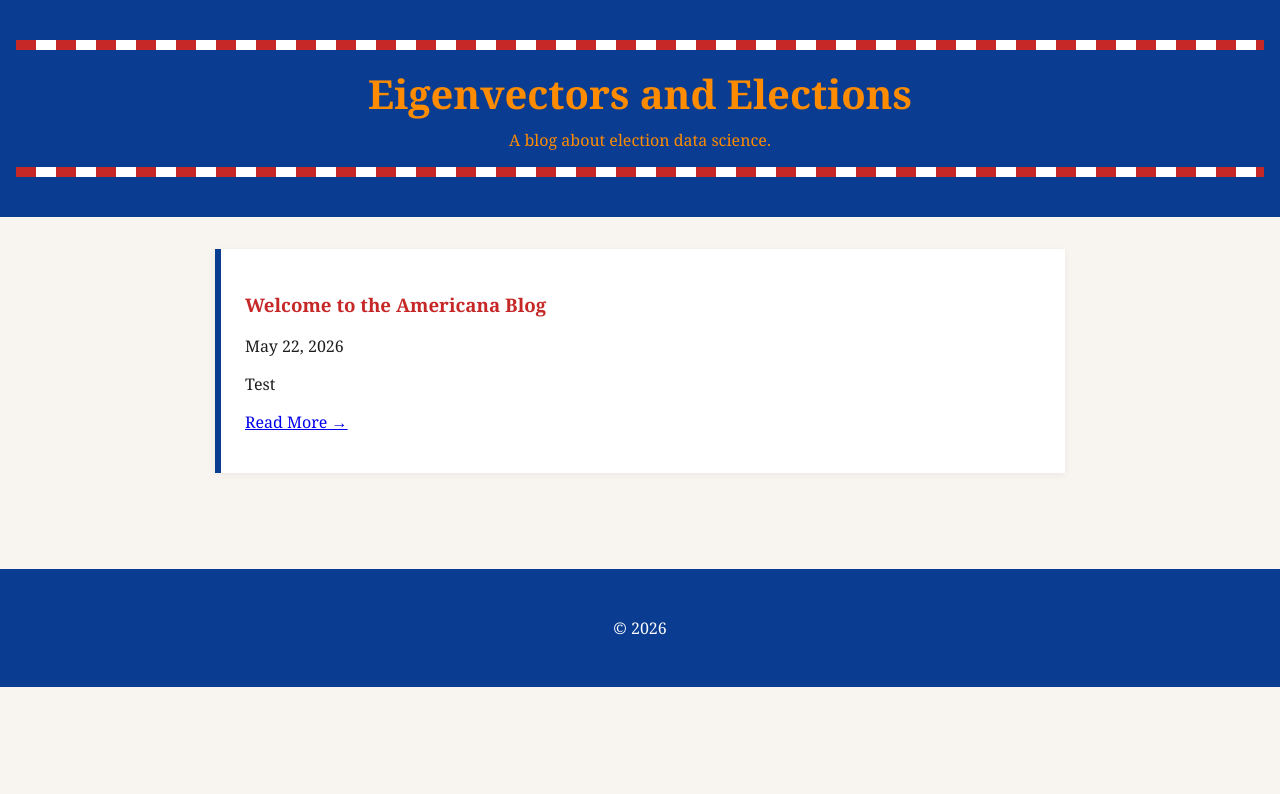
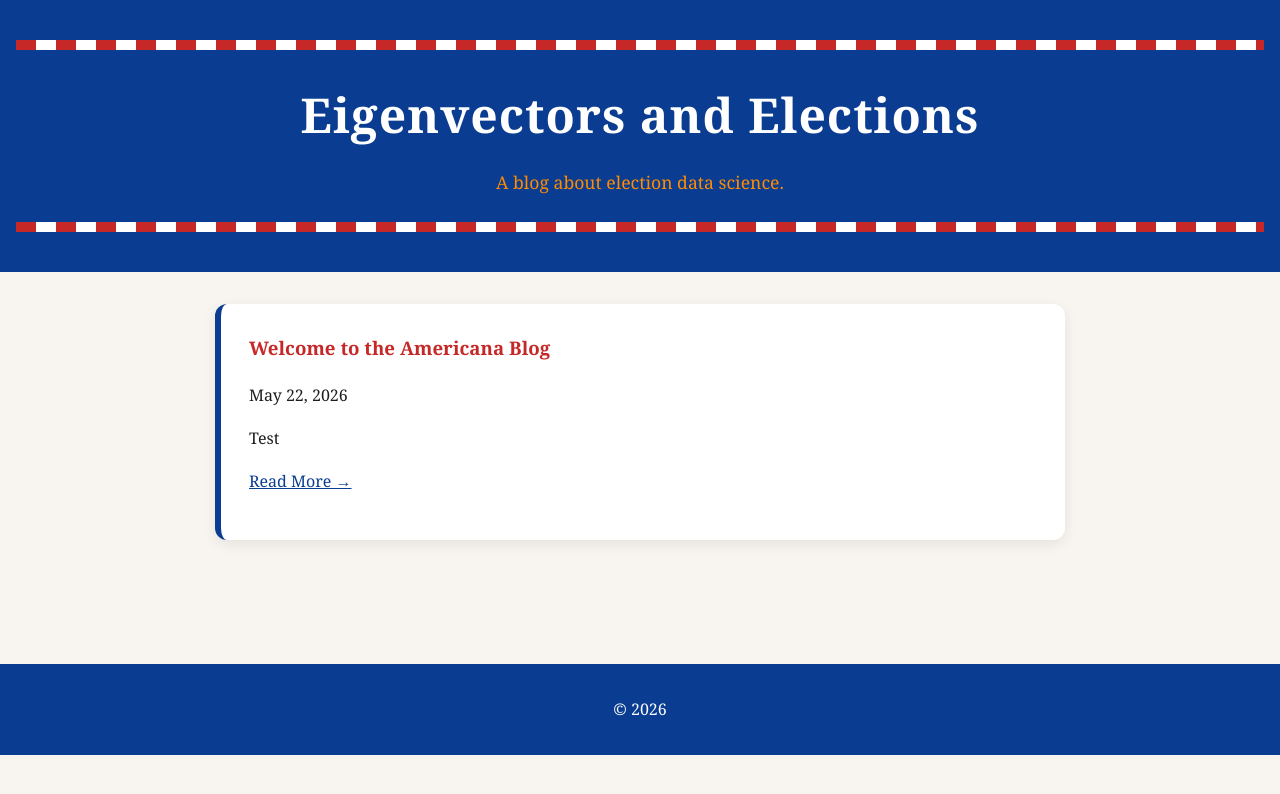
Before and after one commit to luccac19/eigenvectors, a Jekyll site: the page built from index.html, in a window 1280 px wide. Shown: the top 794 px of the page. Built offline with Jekyll 4.4.1, drawn with Linux system fonts in a browser that asks for light colours.

Commit message:
Update style.css

```diff
--- a/assets/style.css
+++ b/assets/style.css
@@ -3,18 +3,19 @@ body {
   font-family: Georgia, serif;
   background: #f8f5f0;
   color: #1d1d1d;
+  line-height: 1.7;
 }
 
+/* Header */
 .site-header {
   text-align: center;
-  padding: 2rem 1rem;
-  background: #0a3d91; /* flag blue */
-  color: #ff8c00;      /* Americana orange */
-  border-top: 8px solid transparent;
-  border-bottom: 8px solid transparent;
+  padding: 2.5rem 1rem;
+  background: #0a3d91;
+  position: relative;
+  overflow: hidden;
 }
 
-/* Top and bottom flag stripes */
+/* Americana stripes */
 .site-header::before,
 .site-header::after {
   content: "";
@@ -22,7 +23,7 @@ body {
   height: 10px;
   background: repeating-linear-gradient(
     90deg,
-    #c62828,
+    #c62828 0px,
     #c62828 20px,
     #ffffff 20px,
     #ffffff 40px
@@ -30,64 +31,123 @@ body {
 }
 
 .site-header::before {
-  margin-bottom: 1rem;
+  margin-bottom: 1.5rem;
 }
 
 .site-header::after {
-  margin-top: 1rem;
+  margin-top: 1.5rem;
 }
 
+/* Site title */
 .site-header h1 {
   margin: 0;
-  font-size: 2.5rem;
-  color: #ff8c00; /* orange text */
+  font-size: 3rem;
+  color: #ffffff;
+  letter-spacing: 1px;
 }
 
+/* Subtitle */
 .site-header p {
-  margin: 0.5rem 0 0;
+  margin-top: 0.75rem;
+  font-size: 1.1rem;
   color: #ff8c00;
 }
 
-/* Layout */
+/* Main layout */
 .container {
   max-width: 850px;
   margin: auto;
   padding: 2rem;
 }
 
-/* Posts list */
+/* Post cards */
 .post-card {
-  background: white;
-  padding: 1.5rem;
-  margin-bottom: 1rem;
+  background: #ffffff;
+  padding: 1.75rem;
+  margin-bottom: 1.75rem;
   border-left: 6px solid #0a3d91;
-  box-shadow: 0 2px 8px rgba(0,0,0,0.05);
+  border-radius: 12px;
+  box-shadow: 0 4px 14px rgba(0,0,0,0.08);
+  transition: transform 0.2s ease, box-shadow 0.2s ease;
+}
+
+.post-card:hover {
+  transform: translateY(-3px);
+  box-shadow: 0 6px 18px rgba(0,0,0,0.12);
+}
+
+/* Post titles */
+.post-card h3 {
+  margin-top: 0;
 }
 
 .post-card h3 a {
   color: #c62828;
   text-decoration: none;
+  transition: color 0.2s ease;
 }
 
 .post-card h3 a:hover {
+  color: #0a3d91;
   text-decoration: underline;
 }
 
-/* Single post */
+/* Meta info */
+.meta {
+  color: #777;
+  font-style: italic;
+  font-size: 0.95rem;
+  margin-bottom: 1rem;
+}
+
+/* Read more link */
+.read-more {
+  display: inline-block;
+  margin-top: 1rem;
+  color: #0a3d91;
+  font-weight: bold;
+  text-decoration: none;
+}
+
+.read-more:hover {
+  text-decoration: underline;
+}
+
+/* Single post page */
 .post h1 {
+  color: #0a3d91;
+  margin-top: 0;
+}
+
+/* Footer */
+.site-footer,
+footer {
+  background: #0a3d91;
+  color: white;
+  text-align: center;
+  padding: 2rem 1rem;
+  margin-top: 4rem;
+  border: none;
+}
+
+/* Prevent theme wrapper issues */
+.site-footer *,
+footer * {
+  background: transparent;
+  color: white;
+}
+
+/* Footer text */
+.site-footer p,
+footer p {
+  margin: 0;
+}
+
+/* Links */
+a {
   color: #0a3d91;
 }
 
-.meta {
-  color: #777;
-  font-style: italic;
+a:hover {
+  color: #c62828;
 }
-
-/* Footer */
-.site-footer {
-  text-align: center;
-  padding: 2rem;
-  background: #0a3d91;
-  color: white;
-  margin-top: 3rem;
-}
```
